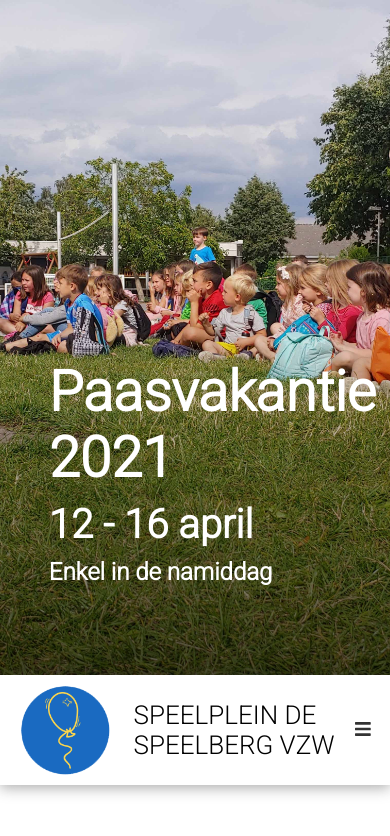
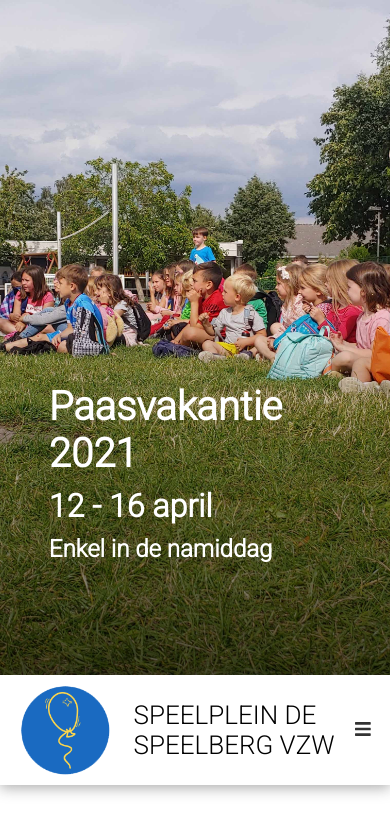
Before and after one commit to despeelberg/despeelberg-be, a Vue app: page / in a window 390 px wide. Shown: the top 836 px of the page. Built offline with nearby package versions, Linux system fonts and the light colour scheme.

Commit message:
Added date info on top of landing image responsive

```diff
--- a/src/components/Slideshow.vue
+++ b/src/components/Slideshow.vue
@@ -131,8 +131,16 @@ h3 {
 }
 
 @media (max-width: 700px) {
-  .column {
-    padding: 35px 15px;
-  }
+  h1 {
+  font-size: 2.5em;
+}
+
+h2 {
+  font-size: 2em;
+}
+
+h3 {
+  font-size: 1.5em;
+}
 }
 </style>
```
